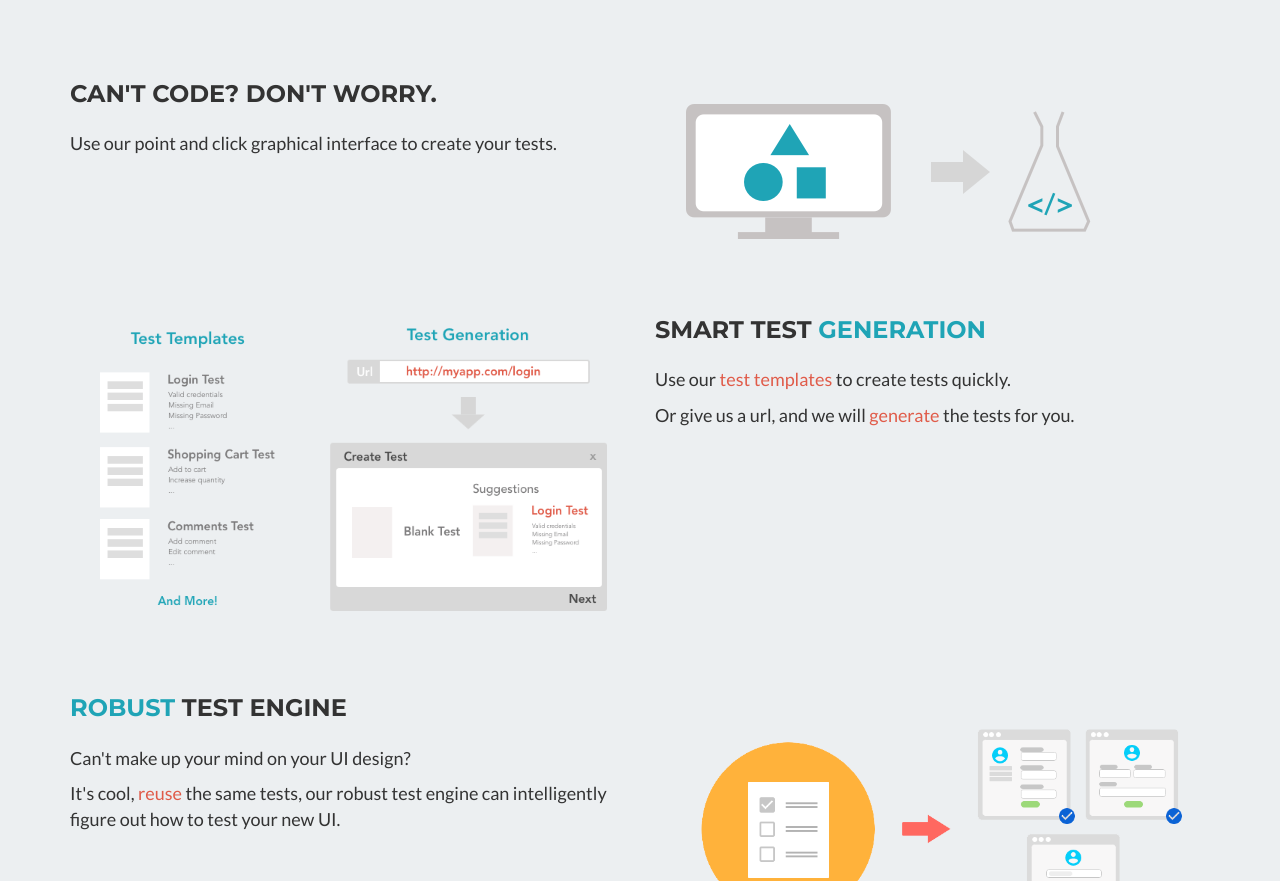
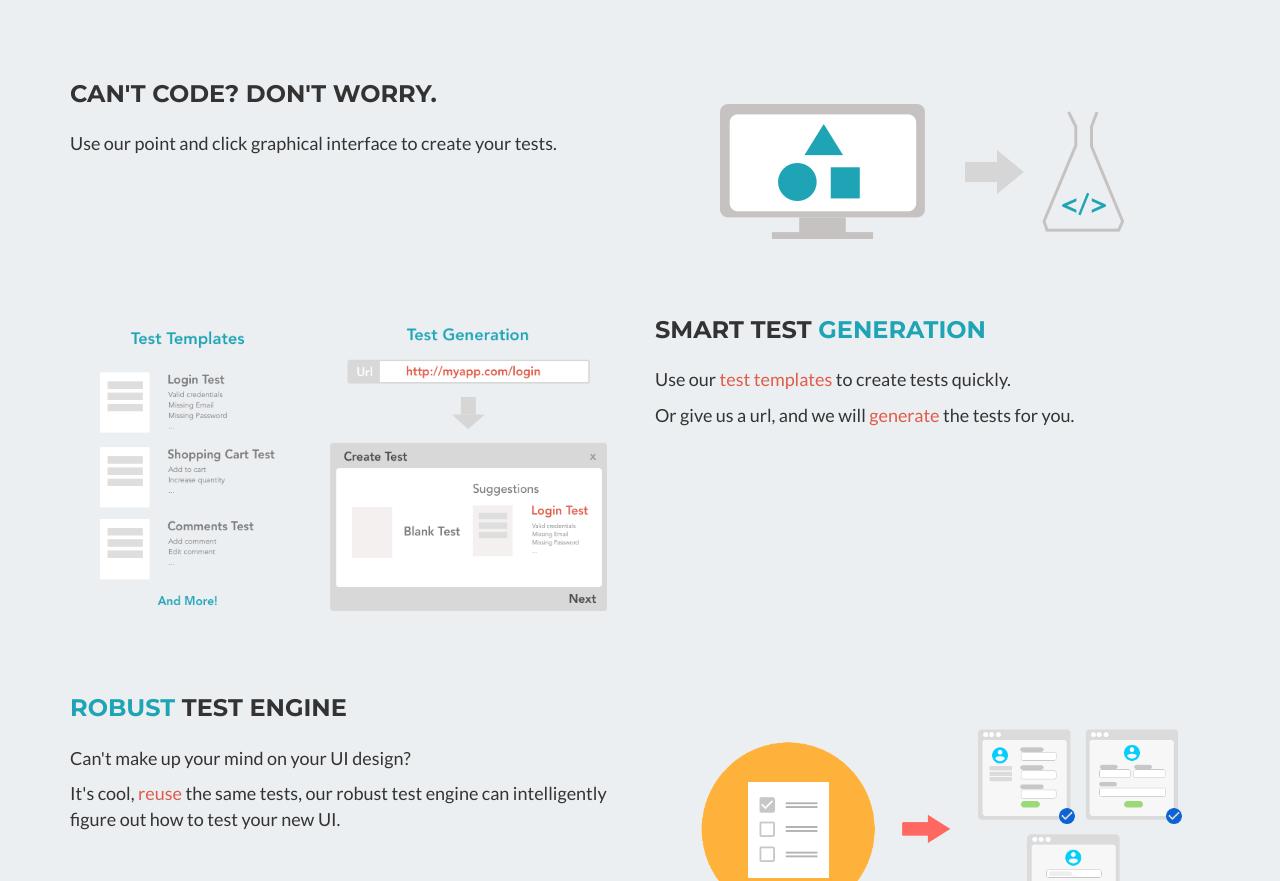
Before and after one commit to uilicious/uilicious.github.io, a website: page index.html in a window 1280 px wide. Shown: the part 946-1827 px from the top of the page. Drawn offline with nearby package versions, Linux system fonts and the light colour scheme.

Commit message:
Horizontally center image.

```diff
--- a/index.html
+++ b/index.html
@@ -138,7 +138,7 @@
                 <p>Use our point and click graphical interface to create your tests.</p>
             </div>
             <div class="col-xs-12 col-md-6">
-                <img class="img-responsive" src="img/test_editor.png" alt="">
+                <img class="img-responsive mh-a" src="img/test_editor.png" alt="">
             </div>
         </div>
         <div class="row mb-xl">
```
